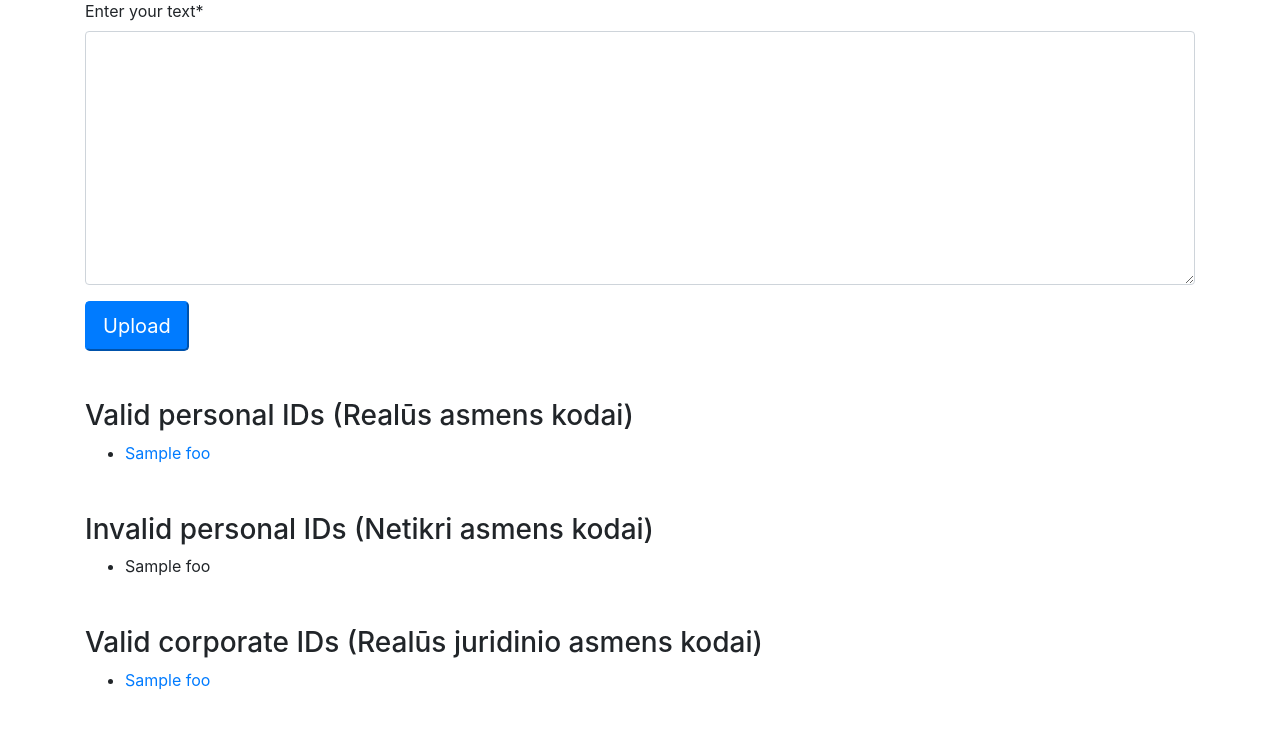
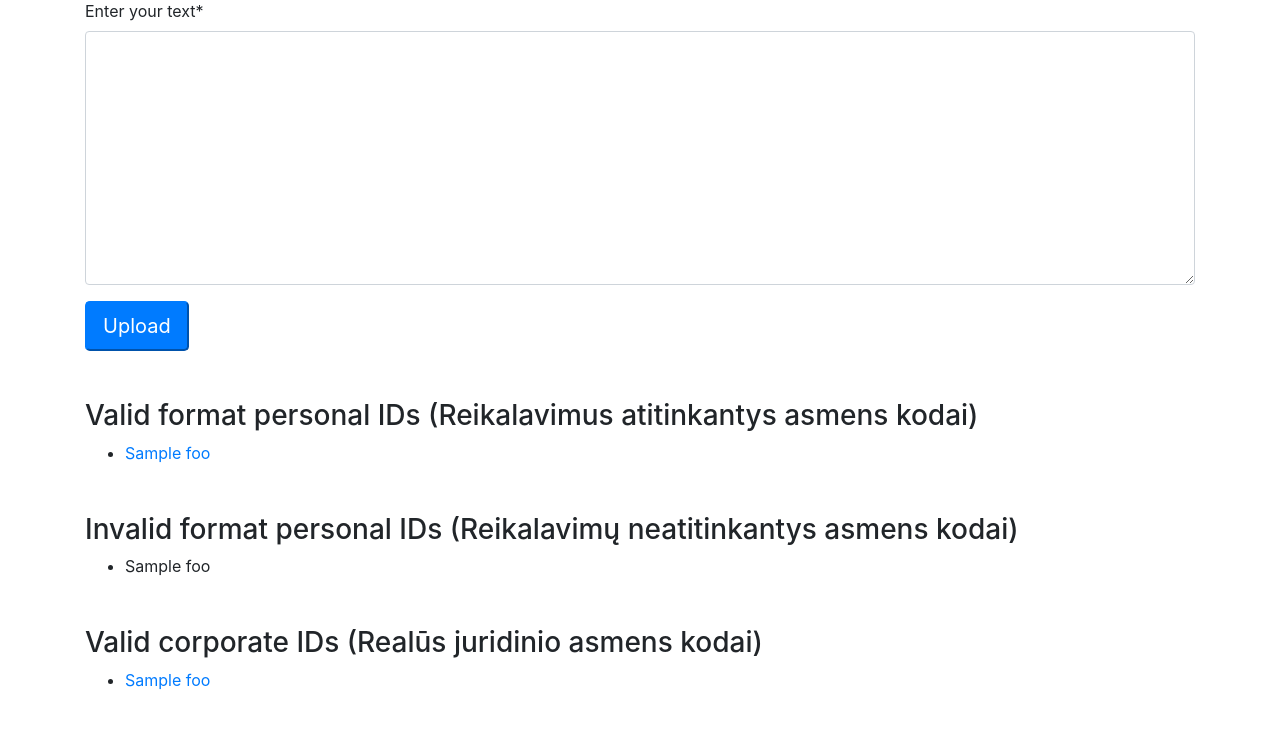
Before and after one commit to EErikas/data_mining_ex3, a Django app: template templates/id_carver.html in a window 1280 px wide. Shown: the part 161-900 px from the top of the page. Run offline with Django 3.2, Linux system fonts and the light colour scheme; tables that the repository leaves empty hold one stand-in row (values such as "Sample post"); the template is opened without the code that fills it: values that come from a table or form of the project are taken from there, most other values are stand-ins (such as "Sample title", 1, 10 or a date in 2020); some libraries are stand-ins or nearby versions.

Commit message:
Fixed names in id carver

```diff
--- a/requirements.txt
+++ b/requirements.txt
@@ -1,6 +1,6 @@
-requests==2.22.0
 pydotplus==2.0.2
 pandas==0.24.1
+requests==2.22.0
 Django==2.2.5
 beautifulsoup4==4.8.0
 scikit_learn==0.21.3
--- a/templates/id_carver.html
+++ b/templates/id_carver.html
@@ -11,7 +11,7 @@
     {% if results %}
 
         {% if results.valid_ak %}
-            <h3 class="mt-5">Valid personal IDs (Realūs asmens kodai)</h3>
+            <h3 class="mt-5">Valid format personal IDs (Reikalavimus atitinkantys asmens kodai)</h3>
             <ul>
                 {% for foo in results.valid_ak %}
                     <li><a href="{% url 'personal-id-checker' personal_id=foo %}">{{ foo }}</a></li>
@@ -19,7 +19,7 @@
             </ul>
         {% endif %}
         {% if results.invalid_ak %}
-            <h3 class="mt-5">Invalid personal IDs (Netikri asmens kodai)</h3>
+            <h3 class="mt-5">Invalid format personal IDs (Reikalavimų neatitinkantys asmens kodai)</h3>
             <ul>
                 {% for foo in results.invalid_ak %}
                     <li>{{ foo }}</li>
```
